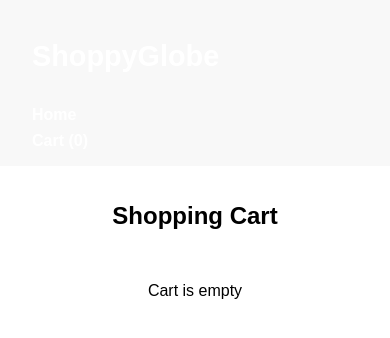
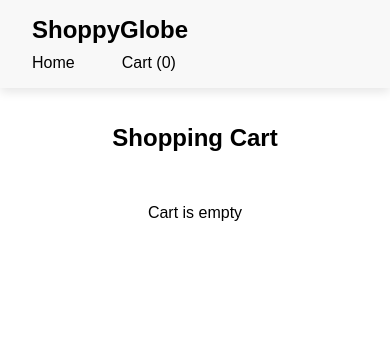
Before and after one commit to KhushbuKumari21/ShoppyGlobe-E-commerce-Application-, a React (Vite) app: page /cart in a window 390 px wide. Shown: the top 338 px of the page. Built offline with nearby package versions, Linux system fonts and the light colour scheme.

Commit message:
style: change header text color to black and maintain responsiveness

```diff
--- a/src/components/Header.css
+++ b/src/components/Header.css
@@ -1,45 +1,58 @@
-/* Header styling */
+/* Header.css */
+
+/* Header container */
 .header {
   display: flex;
   justify-content: space-between;
   align-items: center;
-  padding: 15px 20px;
-  background-color: #1e90ff;
-  color: white;
+  padding: 15px 30px;
+  background-color: #007bff; /* Keep background blue */
+  color: #000; /* Set default text color to black */
+  box-shadow: 0 4px 10px rgba(0, 0, 0, 0.1);
   flex-wrap: wrap;
 }
 
+.header h1 {
+  margin: 0;
+  font-size: 1.8rem;
+}
+
 .header h1 a {
-  color: white;
   text-decoration: none;
-  font-size: 1.8rem;
+  color: #000; /* Title in black */
+  font-weight: bold;
 }
 
 .header nav {
   display: flex;
-  gap: 15px;
+  gap: 20px;
 }
 
 .header nav a {
-  color: white;
   text-decoration: none;
-  font-weight: bold;
-  transition: color 0.3s;
+  color: #000; /* Links in black */
+  font-weight: 500;
+  transition: color 0.3s ease;
 }
 
 .header nav a:hover {
-  color: #ffeb3b;
+  color: #ffd700; /* Keep hover color gold */
 }
 
-/* Responsive for smaller screens */
-@media (max-width: 600px) {
+/* Responsive design */
+@media (max-width: 768px) {
   .header {
     flex-direction: column;
     align-items: flex-start;
+    padding: 15px 20px;
   }
+
   .header nav {
     margin-top: 10px;
-    flex-direction: column;
-    gap: 8px;
+    gap: 15px;
+  }
+
+  .header h1 {
+    font-size: 1.5rem;
   }
 }
```
